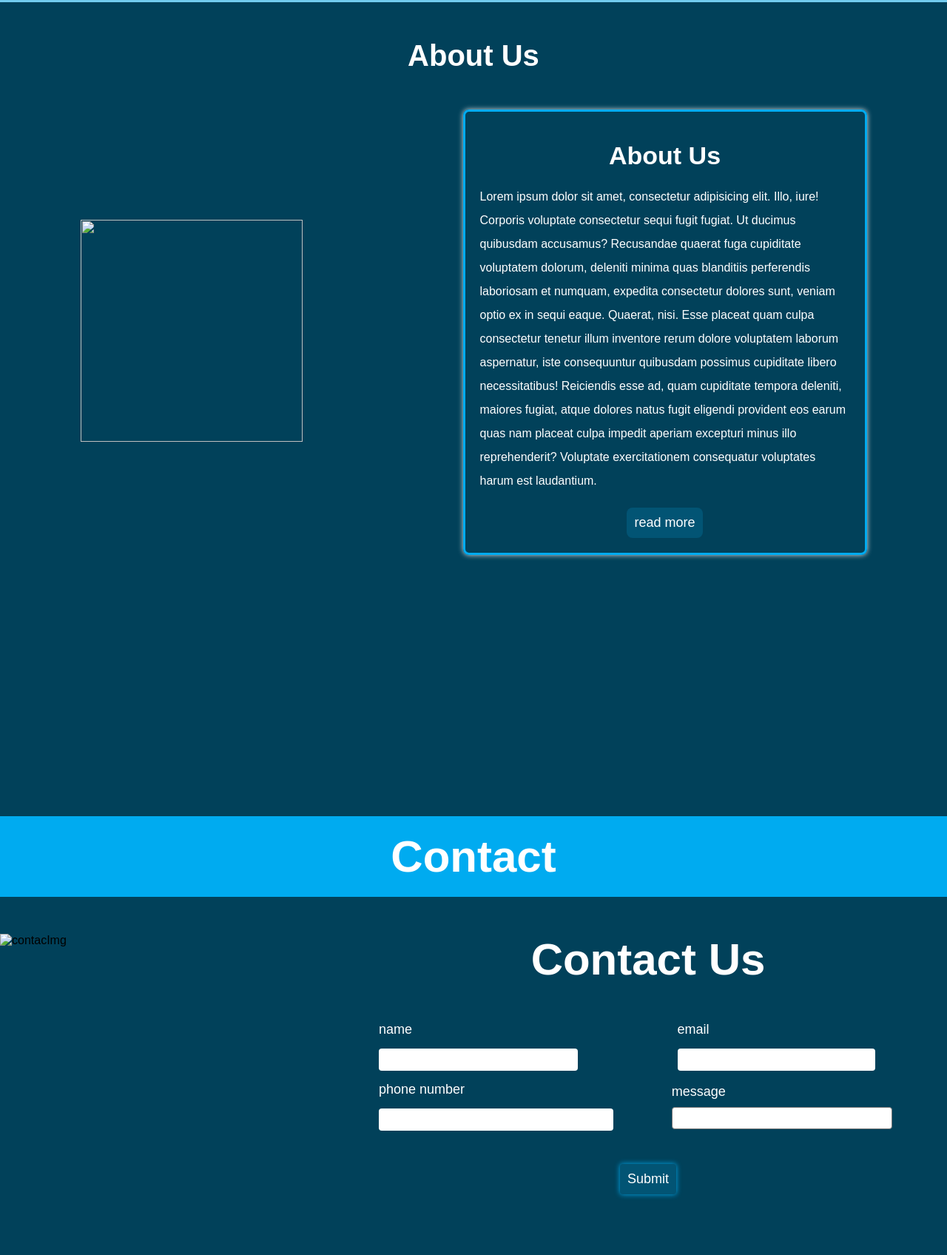
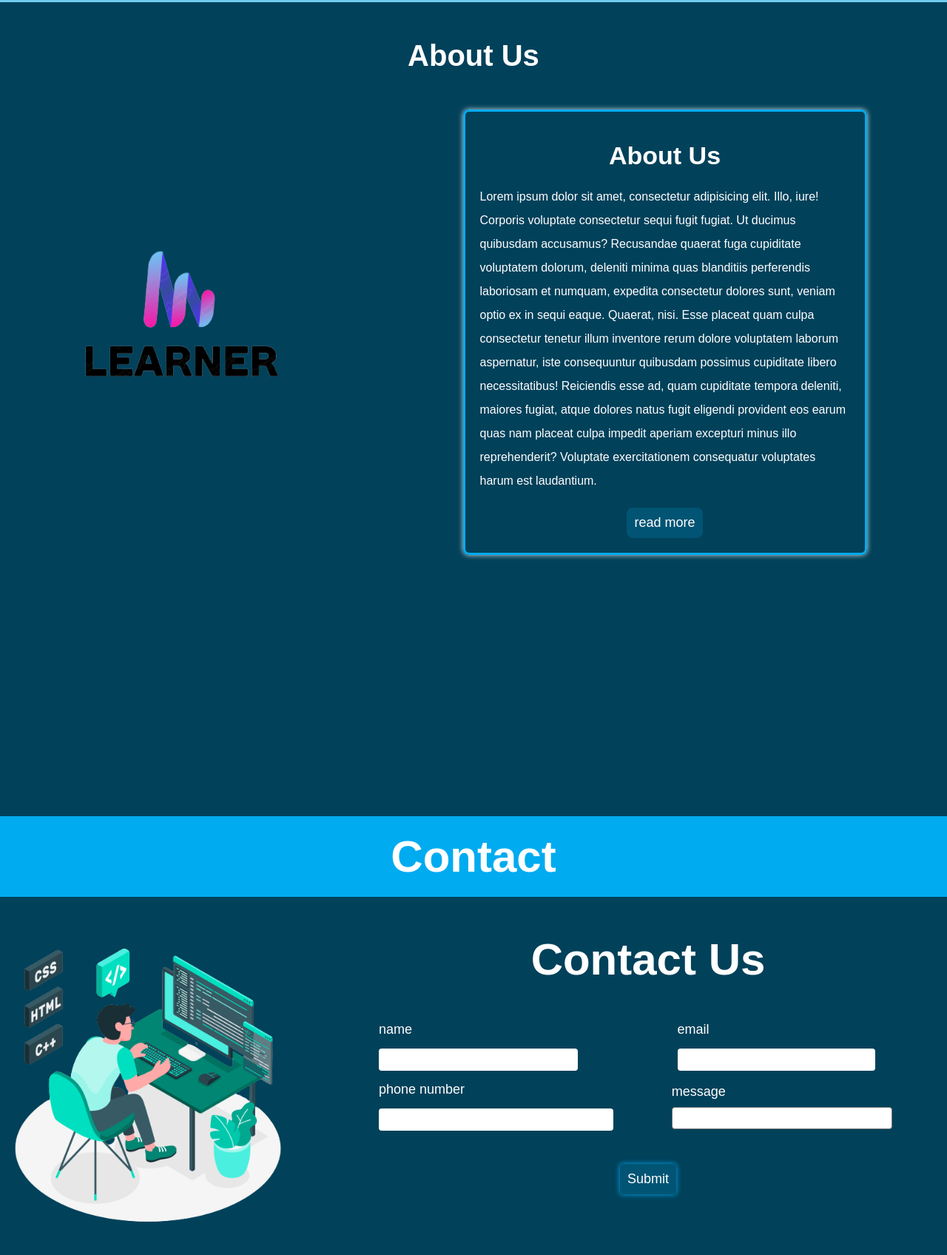
Before and after one commit to mazen123-png/Learner-Academy, a plain HTML site: page index.html in a window 1280 px wide. Shown: the part 3420-5116 px from the top of the page at 74% size. Before the commit the page ends 5064 px from the top, so only its background shows below. Drawn offline with Linux system fonts and the light colour scheme.

Commit message:
Add files via upload

```diff
--- a/index.html
+++ b/index.html
@@ -146,7 +146,7 @@
                         <div>
                                 <div class="About">
                                         <div class="image">
-                                                <img src="./logo/Logo.png" width="300" height="300" alt="">
+                                                <img src="./Logo.png" width="300" height="300" alt="">
                                         </div>
                                         <div class="content">
                                                 <div>
@@ -169,7 +169,7 @@
                 </div>
                 <div class="contact">
                         <div class="contactImg">
-                                <img src="./images/contactImage.png" width="400" height="400" alt="contacImg">
+                                <img src="./contactImage.png" width="400" height="400" alt="contacImg">
                         </div>
                         <div class="contactForm">
                                 <form action="">
```
